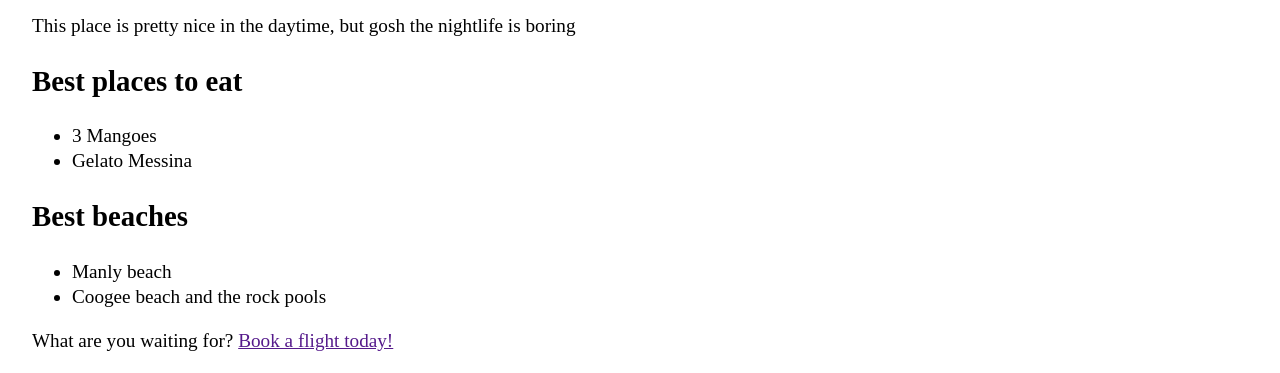
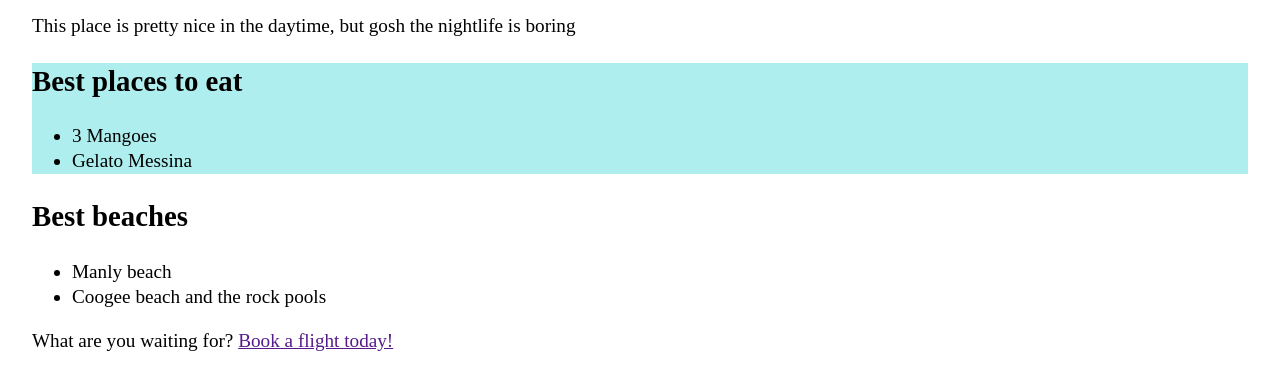
Before and after one commit to wi-fighters/my-hometown-sydney, a plain HTML site: page index.html in a window 1280 px wide. Shown: the part 606-979 px from the top of the page. Drawn offline with Linux system fonts and the light colour scheme.

Commit message:
Give every second section a bg color

```diff
--- a/style.css
+++ b/style.css
@@ -26,3 +26,7 @@ body {
 main {
     padding: 0 2rem;
 }
+
+section:nth-child(2n) {
+    background-color: paleturquoise;
+}
```
